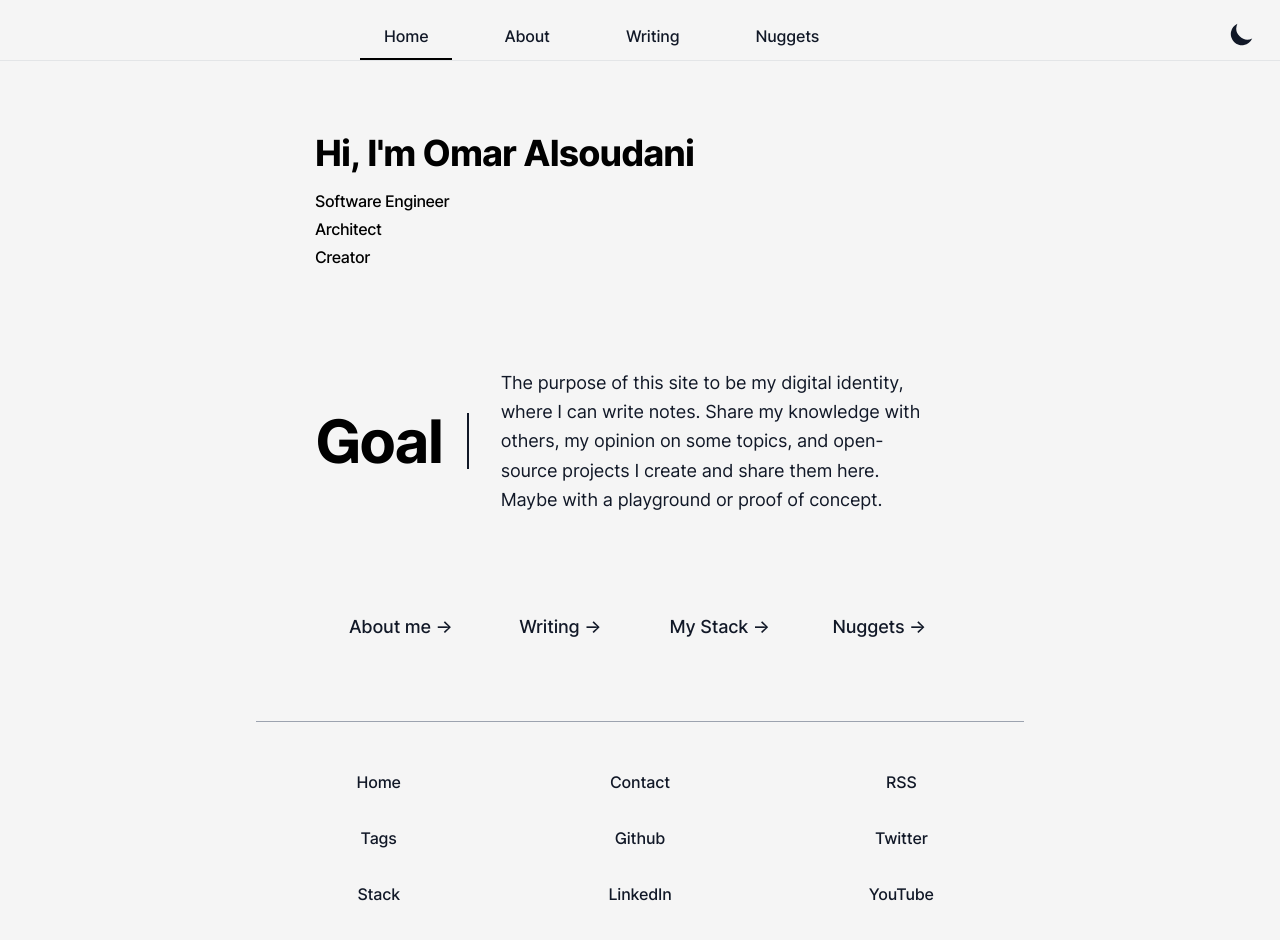
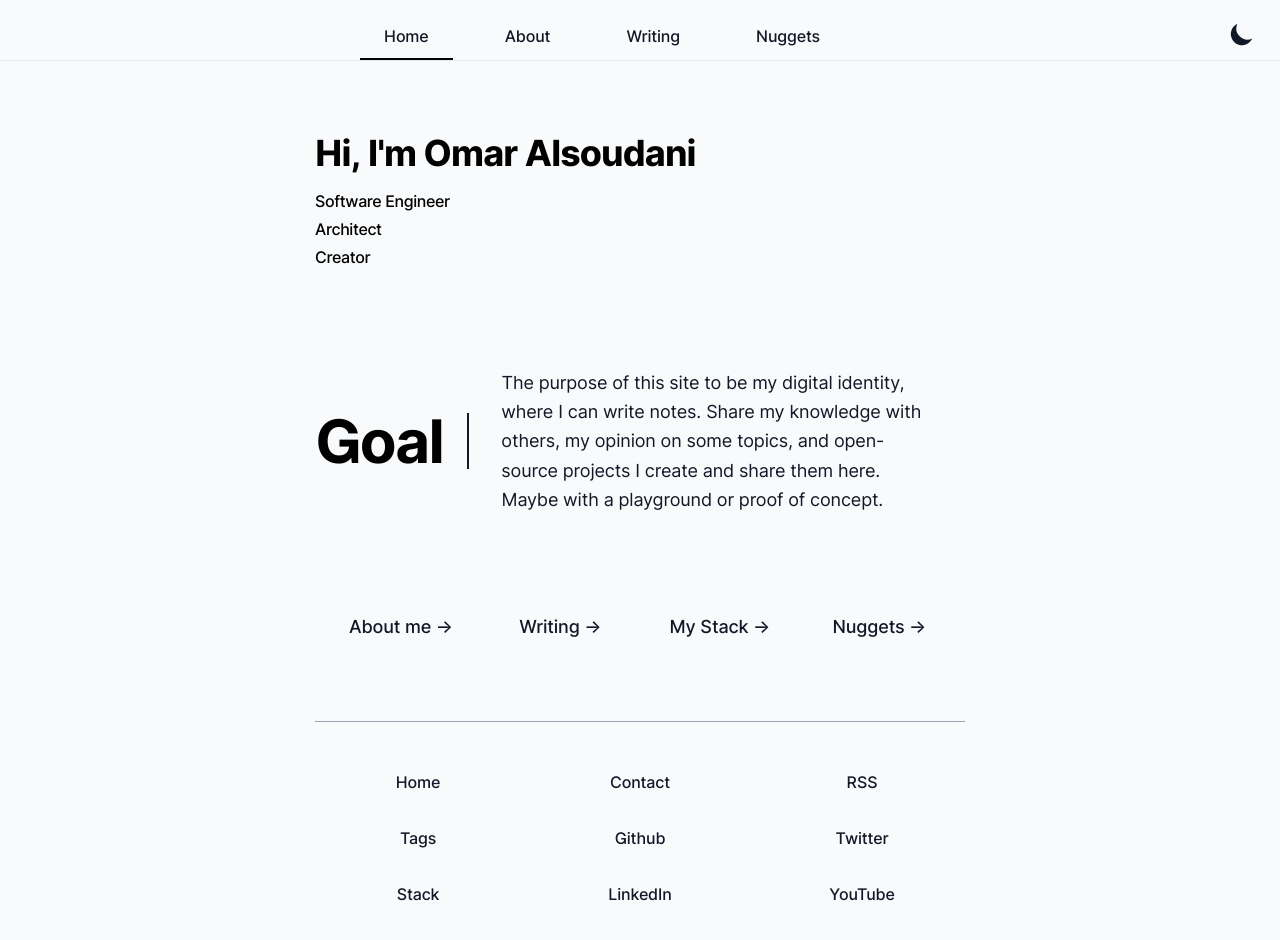
Before and after one commit to omaralsoudanii/mkreg.dev, a Next.js app: page / in a window 1280 px wide. Shown: the top 940 px of the page. Built offline with nearby package versions, Linux system fonts and the light colour scheme; no server answers; what @tailwindcss/typography, tailwindcss-line-clamp would draw is missing.

Commit message:
100vh on #_next seems to fix prose sizes somehow..

```diff
--- a/src/components/Footer/index.tsx
+++ b/src/components/Footer/index.tsx
@@ -3,7 +3,7 @@ import Link from 'next/link'
 
 export function Footer() {
   return (
-    <footer className="mx-auto mt-16 prose lg:prose-lg dark:prose-dark hr-stroke">
+    <footer className="mx-auto mt-16 prose lg:prose-lg dark:prose-dark !max-w-prose hr-stroke">
       <div className="grid items-start grid-cols-1 py-12 text-left footer lg:gap-4 lg:items-center lg:text-center lg:grid-cols-3 ">
         <div className="flex flex-col items-start px-4 mb-4 space-y-4 lg:space-y-8 lg:px-0 lg:m-0 lg:items-center">
           <Link href="/">
--- a/src/components/Layouts/index.tsx
+++ b/src/components/Layouts/index.tsx
@@ -8,7 +8,7 @@ export function Main({ children }) {
       <Header />
       <main
         id="skip"
-        className="px-4 pt-24 lg:pt-8 pb-8 mx-auto mt-6 max-w-2xl lg:max-w-3xl lg:px-0"
+        className="w-full max-w-2xl px-4 pt-24 pb-8 mx-auto mt-6 lg:pt-8 lg:max-w-3xl lg:px-0"
       >
         {children}
         <Footer />
--- a/src/components/NextImage/index.tsx
+++ b/src/components/NextImage/index.tsx
@@ -6,6 +6,7 @@ const NextImage = ({
   width,
   height,
   alt,
+  className,
   layout = 'intrinsic',
   quality = 75,
 }: {
@@ -15,8 +16,19 @@ const NextImage = ({
   alt: string
   layout?: 'intrinsic' | 'fixed' | 'responsive'
   quality?: number
+  className?: string
 }): JSX.Element => {
-  return (
+  return className ? (
+    <Image
+      alt={alt}
+      src={src}
+      width={width}
+      height={height}
+      layout={layout}
+      quality={quality}
+      className={className}
+    />
+  ) : (
     <Image
       alt={alt}
       src={src}
--- a/src/components/Posts/List/index.tsx
+++ b/src/components/Posts/List/index.tsx
@@ -12,13 +12,12 @@ export default function PostsList({ posts, href }) {
 
   return (
     <div className="space-y-8">
-      {posts.map((frontMatter) => (
+      {posts.map((frontMatter, i) => (
         <div
-          key={frontMatter.slug}
+          key={i}
           className="flex flex-col items-start px-4 py-4 border border-gray-300 rounded dark:bg-dark dark:border-gray-700"
         >
           <Link
-            key={frontMatter.slug}
             passHref
             href={`${frontMatter.page ? '' : href}/${frontMatter.slug}`}
           >
--- a/src/components/Tag/index.tsx
+++ b/src/components/Tag/index.tsx
@@ -2,9 +2,9 @@ import Link from 'next/link'
 
 const Tag = ({ name, slug, count }) => {
   return (
-    <div className="mt-2 mb-2 mr-5 link-unstyled">
+    <div className="mt-2 mb-2 mr-5 text-base lg:text-lg link-unstyled">
       <Link href={`/tags/${slug}`}>
-        <a className="mr-3">
+        <a>
           {name}
           {` `}
           {`(${count})`}
--- a/src/pages/404.tsx
+++ b/src/pages/404.tsx
@@ -5,7 +5,7 @@ export default function NotFound() {
   return (
     <div className="px-4 py-4">
       <div className="flex flex-col items-start justify-start lg:justify-center lg:items-center lg:flex-row lg:space-x-10 lg:mt-8">
-        <div className="pt-4 space-x-2 lg:space-y-6">
+        <div className="pt-4">
           <h1 className="text-6xl leading-loose border-gray-900 lg:text-8xl lg:leading-loose lg:dark:border-gray-100 lg:border-r-8 lg:py-24 lg:px-6">
             404
           </h1>
--- a/src/pages/500.tsx
+++ b/src/pages/500.tsx
@@ -6,24 +6,26 @@ export default function ServerError() {
   return (
     <Container>
       <div className="flex flex-col items-start justify-start lg:justify-center lg:items-center lg:space-x-10 lg:mt-8">
-        <div className="px-1 space-y-8 lg:px-0">
+        <div className="px-1 lg:px-0">
           <h1 className="lg:pt-0">Internal server error</h1>
-          <p className="pb-8">
+          <p>
             The server is currently unavailable for some reason. Obviously, it's
             not my fault, I ran the code on my machine and it's working fine.
             Try refreshing the page again, if that doesn't work, contact me and
             I will send you a zip file, just extract it and double click{' '}
             <strong>index_v17_final.html</strong>
           </p>
+          <figure className="!my-8">
             <NextImage
               src="/static/images/docker.jpeg"
               width={604}
               height={403}
               alt="500 Internal server error"
             />
+          </figure>
 
           <Link href="/" passHref>
-            <button className="w-full btn btn-primary btn-large">
+            <button className="w-full my-8 btn btn-primary btn-large">
               Back to Homepage
             </button>
           </Link>
--- a/src/pages/index.tsx
+++ b/src/pages/index.tsx
@@ -24,7 +24,7 @@ const Home = () => {
           </div>
         </section>
         <section className="flex flex-col items-start justify-start divide-y divide-gray-900 dark:divide-gray-100 lg:items-center lg:divide-y-0 lg:flex-row lg:space-x-6 lg:my-20">
-          <div className="py-4 space-x-2 lg:pt-12 lg:pb-12 md:space-y-5">
+          <div className="py-4 lg:pt-12 lg:pb-12">
             <h1 className="lg:border-gray-900 title-heading lg:ml-0 !mb-0 px-2 lg:border-r-2 lg:dark:border-gray-100 lg:pr-6 lg:pl-0">
               Goal
             </h1>
--- a/src/pages/tags.tsx
+++ b/src/pages/tags.tsx
@@ -24,7 +24,7 @@ export default function Tags({ tagCount, tags }) {
     <article>
       <Seo data={meta} />
       <section className="flex flex-col items-start justify-start divide-y divide-gray-900 dark:divide-gray-100 lg:justify-center lg:items-center lg:divide-y-0 lg:flex-row lg:space-x-6 lg:mt-24">
-        <div className="py-4 space-x-2 lg:pt-6 lg:pb-8 lg:space-y-5">
+        <div className="py-4 lg:pt-6 lg:pb-8">
           <h1 className="title-heading lg:border-r-2 !mb-0 lg:px-6 lg:dark:border-gray-100 lg:border-gray-900">
             Tags
           </h1>
--- a/src/styles/base.css
+++ b/src/styles/base.css
@@ -2,11 +2,11 @@
 
 @layer base {
   body {
-    @apply subpixel-antialiased text-gray-900 bg-gray-100 dark:bg-dark dark:text-gray-100;
+    @apply subpixel-antialiased text-gray-900 bg-light dark:bg-dark dark:text-gray-100;
     font-variant: common-ligatures contextual;
     text-rendering: optimizeLegibility;
     letter-spacing: -0.01em;
-    font-feature-settings: 'cv01', 'cv10', 'ss01';
+    font-feature-settings: 'cv01', 'cv10', 'ss01', 'kern' , 'liga' , 'rlig' , 'dlig' , 'calt', 'clig', 'ccmp', 'cpsp';
   }
 
   @media screen and (min-device-pixel-ratio: 1.5),
@@ -16,3 +16,8 @@
     }
   }
 }
+#__next {
+  display: flex;
+  flex-direction: column;
+  min-height: 100vh;
+}
--- a/src/styles/custom.css
+++ b/src/styles/custom.css
@@ -45,20 +45,20 @@
   }
 
   .header-default {
-    @apply py-2 bg-gray-100 border-b border-gray-400 lg:pt-6 lg:pb-3 lg:relative dark:border-opacity-30 border-opacity-20 dark:bg-dark;
+    @apply py-2 bg-light border-b border-gray-400 lg:pt-6 lg:pb-3 lg:relative dark:border-opacity-30 border-opacity-20 dark:bg-dark;
   }
 
   .header-container {
-    @apply fixed top-0 z-10 w-full bg-gray-100 border-b border-gray-700 dark:border-gray-300 dark:border-opacity-30 border-opacity-20 bg-opacity-70 dark:bg-dark dark:bg-opacity-70 lg:dark:bg-opacity-100 lg:filter-none lg:dark:filter-none filter-blur;
+    @apply fixed top-0 z-10 w-full bg-light border-b border-gray-700 dark:border-gray-300 dark:border-opacity-30 border-opacity-20 bg-opacity-70 dark:bg-dark dark:bg-opacity-70 lg:dark:bg-opacity-100 lg:filter-none lg:dark:filter-none filter-blur;
   }
 
   @supports not (backdrop-filter: none) {
     .header-container {
-      @apply fixed top-0 z-10 w-full bg-gray-100 border-b border-gray-700 dark:border-gray-300 dark:border-opacity-30 bg-opacity-70 dark:bg-dark dark:bg-opacity-100 filter-none;
+      @apply fixed top-0 z-10 w-full bg-light border-b border-gray-700 dark:border-gray-300 dark:border-opacity-30 bg-opacity-70 dark:bg-dark dark:bg-opacity-100 filter-none;
     }
 
     .header-default {
-      @apply py-2 bg-gray-100 border-b border-gray-700 lg:pt-5 lg:pb-4 lg:relative dark:border-gray-300 dark:border-opacity-30 border-opacity-20 dark:bg-dark;
+      @apply py-2 bg-light border-b border-gray-700 lg:pt-5 lg:pb-4 lg:relative dark:border-gray-300 dark:border-opacity-30 border-opacity-20 dark:bg-dark;
     }
   }
 
--- a/tailwind.config.js
+++ b/tailwind.config.js
@@ -43,7 +43,7 @@ module.exports = {
       colors: {
         gray: colors.truGray,
         dark: 'rgb(22, 27, 34)',
-        'gray-100': 'rgb(245,245,245)',
+        light: 'rgb(249, 250, 251)',
       },
       boxShadow: {
         white: '0px 0px 0px #ffffff',
```
Lines whose indentation alone changed are shown as unchanged.
